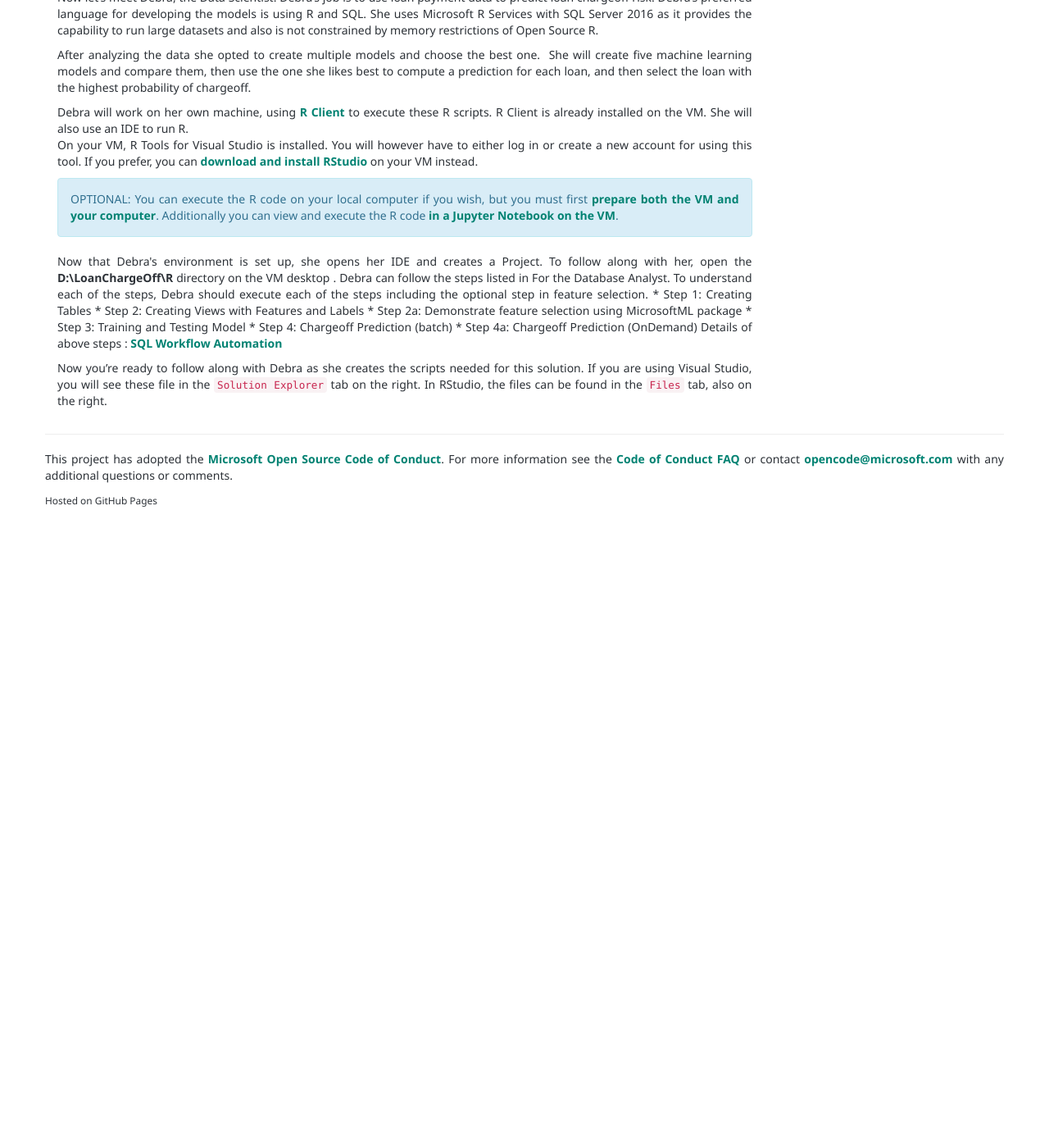
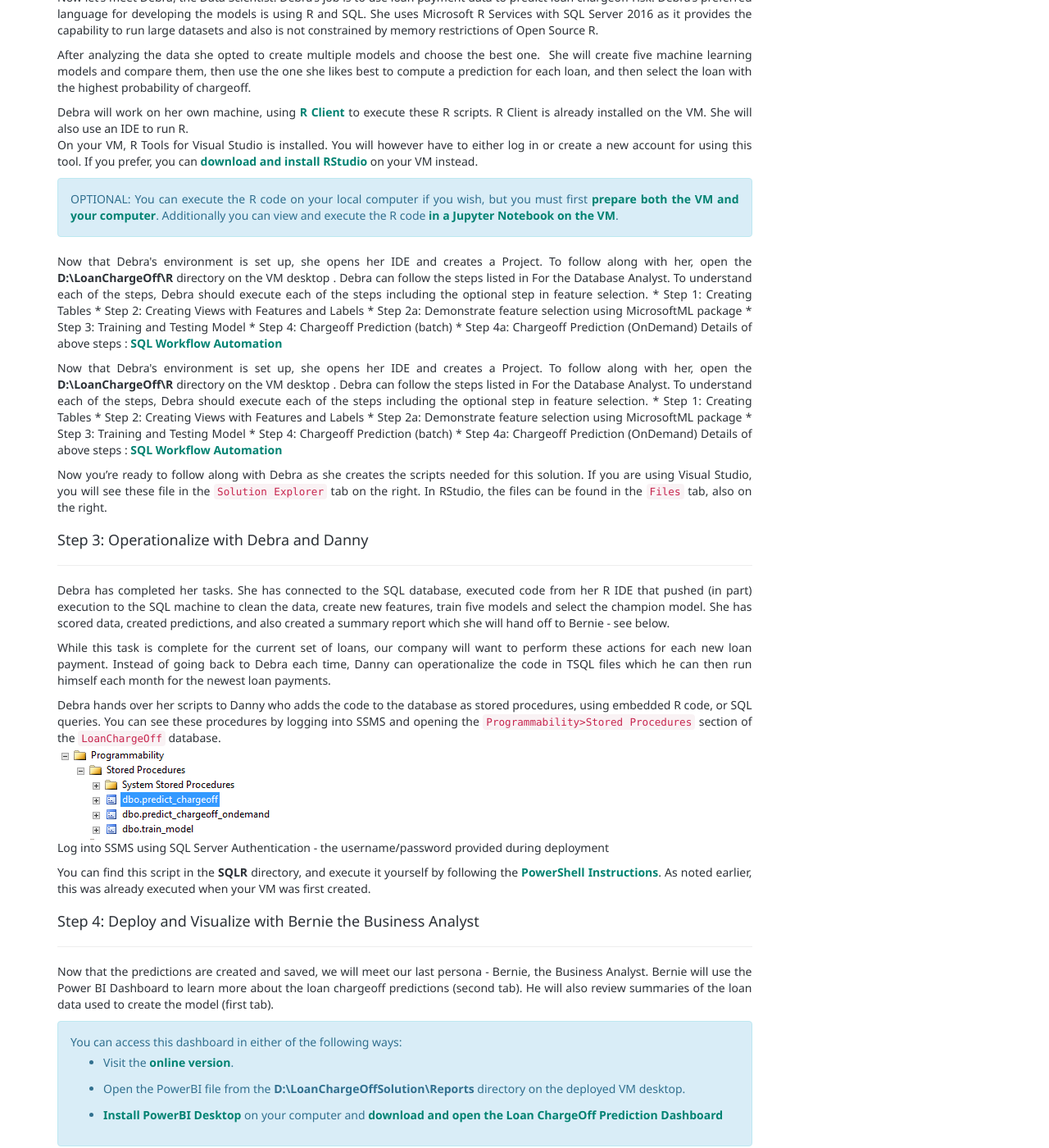
Before and after one commit to microsoft/r-server-loan-chargeoff, a Jekyll site: the page built from Typical.md, in a window 1280 px wide and 1400 px high, scrolled down 907 px. Shown: the whole window at 82% size. Built offline with Jekyll 4.4.1, drawn with Linux system fonts in a browser that asks for light colours; nearby versions of some CDN libraries; before the commit the page ends 1537 px from its top, so only the background shows below that; some of the changed text lies outside the part shown.

Commit message:
sql typical workflow

```diff
--- a/_includes/step2.md
+++ b/_includes/step2.md
@@ -1,3 +1,22 @@
+
+<div class="sql">
+<p/>
+Now that Debra's environment is set up, she  opens her IDE and creates a Project.  To follow along with her, open the <strong>D:\LoanChargeOff\R</strong> directory on <span class="cig">the VM desktop </span> <span class="onp">your computer</span>.
+
+Debra can follow the steps listed in For the Database Analyst. To understand each of the steps, Debra should execute each of the steps including the optional step in feature selection.
+
+* Step 1: Creating Tables
+* Step 2: Creating Views with Features and Labels
+* Step 2a: Demonstrate feature selection using MicrosoftML package
+* Step 3: Training and Testing Model
+* Step 4: Chargeoff Prediction (batch)
+* Step 4a:  Chargeoff Prediction (OnDemand)
+
+<span>
+Details of above steps : <a href="https://microsoft.github.io/r-server-loan-chargeoff/dba.html#workflow-automation"> SQL Workflow Automation </a>
+</span>
+
+</div>
 
 Now you're ready to follow along with Debra as she creates the scripts needed for this solution. <span class="sql"> If you are using Visual Studio, you will see these file in the <code>Solution Explorer</code> tab on the right. In RStudio, the files can be found in the <code>Files</code> tab, also on the right. </span>
 
@@ -75,5 +94,5 @@
   </div>
 </li>
 <li>A summary of this process and all the files involved is described <a href="data-scientist.html">in more detail here</a>.
-</li>
+</li></ul>
 </div>
```
